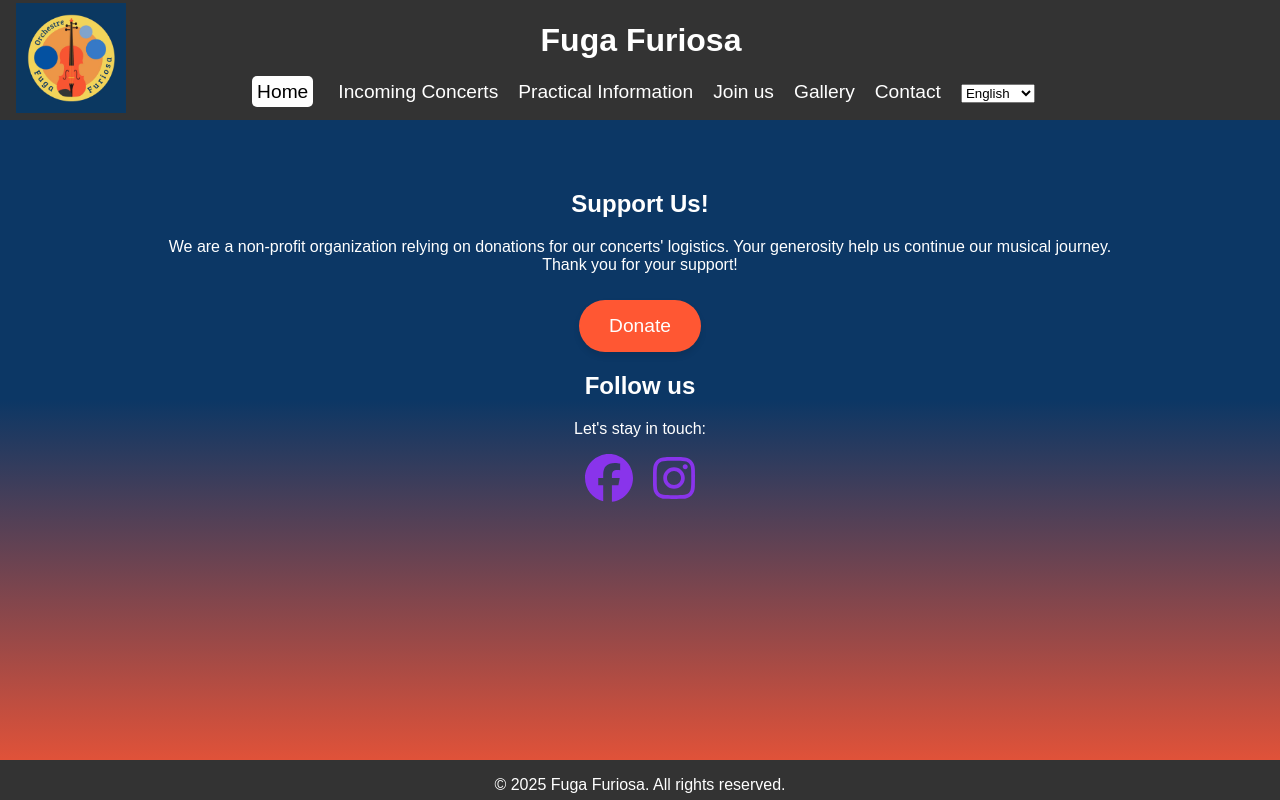
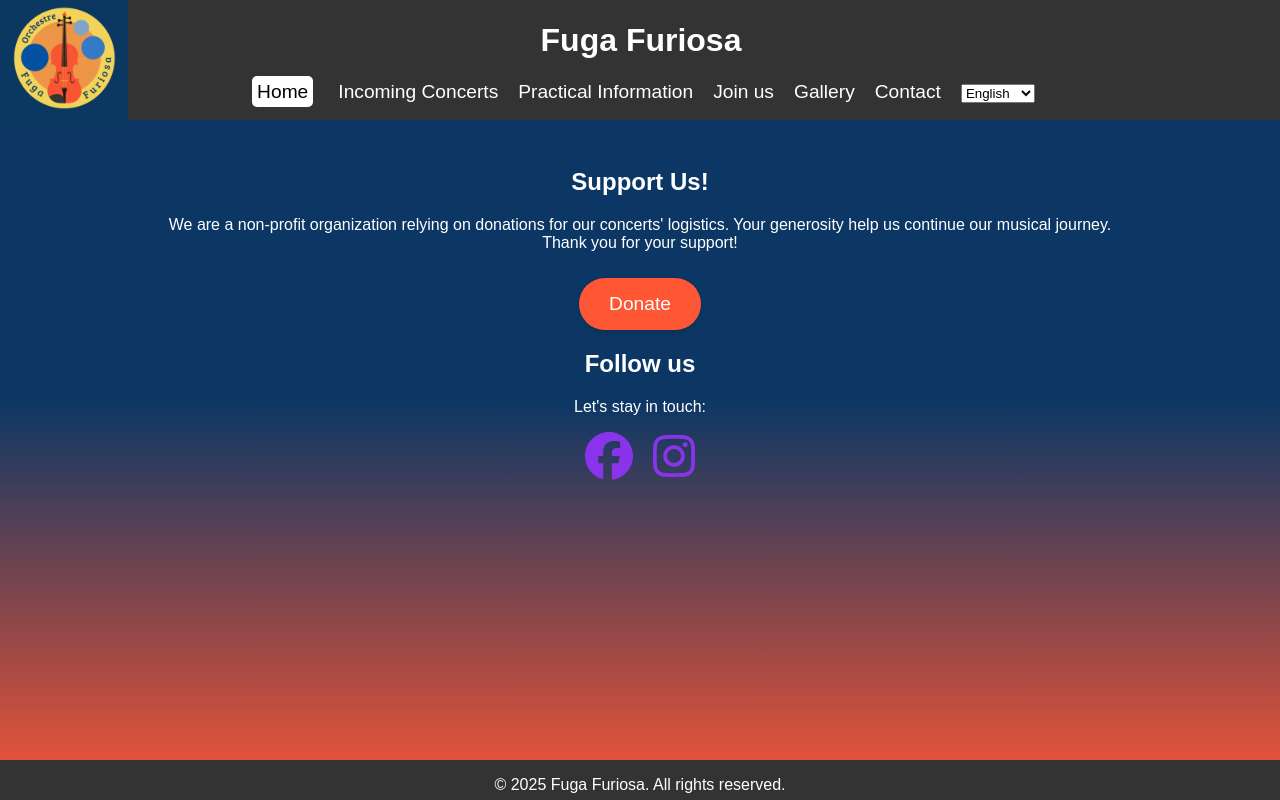
Before and after one commit to amc-gg/fuga-furiosa, a Vue app: page / in a window 1280 px wide. Built offline with nearby package versions, Linux system fonts and the light colour scheme.

Commit message:
test(scale)

```diff
--- a/src/App.vue
+++ b/src/App.vue
@@ -37,8 +37,9 @@
   main {
     flex: 1;
     box-sizing: border-box;
-    padding: 50px 20px 100px; /* Increase bottom padding to ensure content is not hidden */
-    padding: 150px 20px 100px; /* Adjust top padding to account for the fixed header height */
+    /* padding: 50px 20px 100px; Increase bottom padding to ensure content is not hidden */
+    /* padding: 150px 20px 100px; Adjust top padding to account for the fixed header height */
+    padding: 10% 2% 2%;
 
   }
   </style>
--- a/src/components/PageFooter.vue
+++ b/src/components/PageFooter.vue
@@ -20,6 +20,7 @@
     width: 100%;
     height: 5%;
     bottom: 0;
-    margin-top: 10px; /* Add space above the footer */
+    /* margin-top: 10px; Add space above the footer */
+    /* margin-top: 0% */
   }
   </style>
--- a/src/components/PageHeader.vue
+++ b/src/components/PageHeader.vue
@@ -46,13 +46,14 @@ export default {
 
   .icon-container {
   position: absolute;
-  left: 1em;
+  left: 0px;
   top: 50%;
+  width: 10%; /* Adjust the size as needed */
   transform: translateY(-50%);
 }
 
 .orchestra-icon {
-  width: 110px; /* Adjust the size as needed */
+  width: 100%; /* Adjust the size as needed */
   height: auto;
 }
 
```
Also changed, not shown: 7 other files (tests, documents, lock files or other folders).
